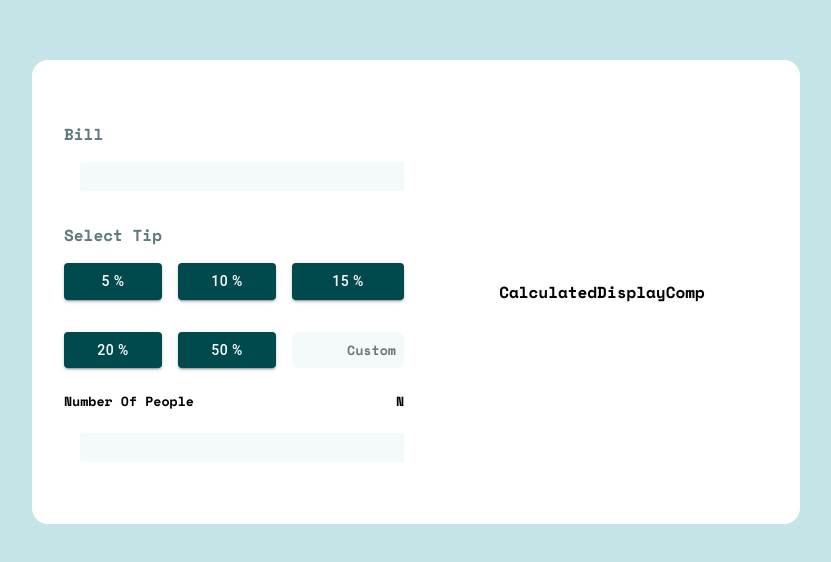
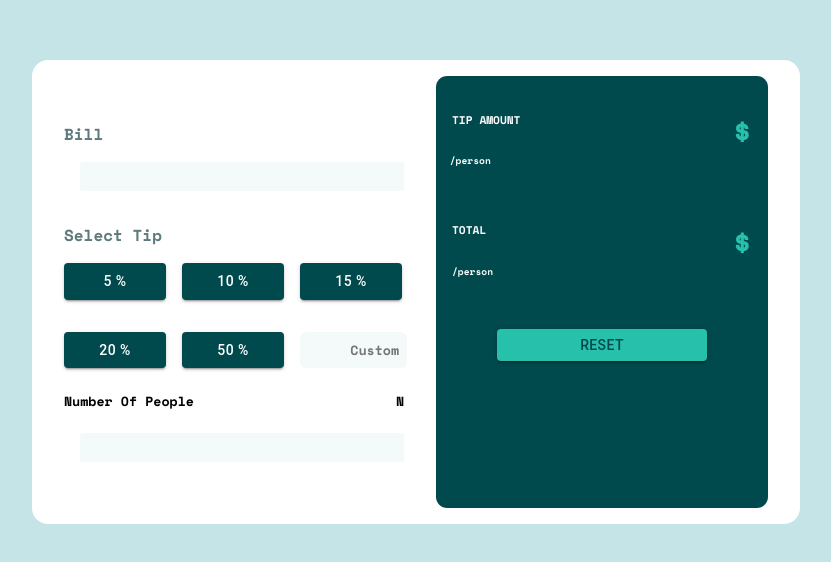
Before and after one commit to thatkhay/Tip-Tally, a React (Create React App) app in the folder tiptally/: page / in a window 1280 px wide. Shown: the part 108-670 px from the top of the page, without its empty margins (224-1055 px from the left). Built offline with nearby package versions, Linux system fonts and the light colour scheme.

Commit message:
created a  componet where calculated tip displays

```diff
--- a/tiptally/src/components/CalculatedDisplayComp.jsx
+++ b/tiptally/src/components/CalculatedDisplayComp.jsx
@@ -1,8 +1,32 @@
 import React from 'react'
+import Button from '@mui/material/Button';
 
 function CalculatedDisplayComp() {
+
+
   return (
-    <div style={{ width: '50%', marginLeft: '1rem'}}>CalculatedDisplayComp</div>
+    <div style={{ width: '50%', marginLeft: '1rem', backgroundColor: 'hsl(183, 100%, 15%) ' , height: '100%', padding: '1rem', borderRadius: '.7rem'}}>
+
+     <div style={{ display: 'flex', alignItems: 'center' , justifyContent: 'space-between'}}>
+      <div>
+       <h5 style={{fontSize: '.7rem', color: 'white', textTransform: 'uppercase', textAlign: 'left'}}>tip amount</h5>
+       <span style={{fontSize: '.6rem', color: 'hsl(189, 41%, 97%)', textAlign: 'left' , marginLeft: '-2rem' }}>/person</span>
+      </div >
+      <span style={{fontSize: '2rem', color: 'hsl(172, 67%, 45%)'}}>$</span>
+     </div>
+
+
+
+     <div style={{ display: 'flex', alignItems: 'center' , justifyContent: 'space-between', marginTop: '2rem'}}>
+      <div>
+      <h5 style={{fontSize: '.7rem', color: 'white', textTransform: 'uppercase', textAlign: 'left'}}>total</h5>
+       <span style={{fontSize: '.6rem', color: 'hsl(189, 41%, 97%)', textAlign: 'left' }}>/person</span>
+      </div>
+      <span style={{fontSize: '2rem', color: 'hsl(172, 67%, 45%)'}}>$</span>
+     </div>
+
+     <Button  variant="contained" style={{ backgroundColor: 'hsl(172, 67%, 45%)', height: '2rem', width: '70%', color: 'hsl(183, 100%, 15%)', marginTop: '3rem' }}>reset</Button>
+    </div>
   )
 }
 
--- a/tiptally/src/components/InputAndCalcComp.jsx
+++ b/tiptally/src/components/InputAndCalcComp.jsx
@@ -8,18 +8,18 @@ function InputAndCalcComp() {
     <div style={{ display: 'flex', flexDirection: 'column', width: '50%', marginRight: '1rem' }}>
       <div style={{ display: 'flex', flexDirection: 'column', textAlign: 'left' }}>
         <label htmlFor="number" style={{ textTransform: 'capitalize', color: 'hsl(186, 14%, 43%)' }}>bill</label>
-        <input type="number" style={{ backgroundColor: 'hsl(189, 41%, 97%)', border: '0', borderRadius: '.2rem', height: '1.7rem', width: '20rem', marginTop: '1rem', marginLeft: '1rem' }} />
+        <input type="number" style={{fontFamily: 'Space Mono', backgroundColor: 'hsl(189, 41%, 97%)', border: '0', borderRadius: '.2rem', height: '1.7rem', width: '20rem', marginTop: '1rem', marginLeft: '1rem' , textAlign: 'right' }} />
       </div>
 
       <div style={{ textAlign: 'left', display: 'flex', flexDirection: 'column', marginTop: '2rem' }}>
         <label htmlFor="number" style={{ textTransform: 'capitalize', color: 'hsl(186, 14%, 43%)' }}>select tip</label>
-        <div style={{ display: 'grid', gridTemplateColumns: 'repeat(3, 1fr)', gap: '1rem' }}>
+        <div style={{ display: 'grid', gridTemplateColumns: 'repeat(3, 30%)', gap: '1rem' }}>
           {tipVal.map((tip) => (
             <Button key={tip} variant="contained" style={{ backgroundColor: 'hsl(183, 100%, 15%)', marginTop: '1rem' }}>
               {tip} %
             </Button>
           ))}
-          <input type="text" placeholder="Custom" style={{ fontFamily: 'Space Mono',  backgroundColor: 'hsl(189, 41%, 97%)', border: '0', borderRadius: '.4rem', height: '2.3rem', width: '6rem', marginTop: '1rem' , textAlign: 'right' , padding: '0 0.5rem'}} />
+          <input type="text" placeholder="Custom" style={{ fontFamily: 'Space Mono',  backgroundColor: 'hsl(189, 41%, 97%)', border: '0', borderRadius: '.4rem', height: '2.3rem', width: '5.7rem', marginTop: '1rem' , textAlign: 'right' , padding: '0 0.5rem'}} />
         </div>
       </div>
 
@@ -28,7 +28,7 @@ function InputAndCalcComp() {
             <h5 style={{textTransform: 'capitalize'}}>number of people</h5>
             <h5 style={{textTransform: 'capitalize'}}>n</h5>
           </div>
-          <input type="number" style={{ backgroundColor: 'hsl(189, 41%, 97%)', border: '0', borderRadius: '.2rem', height: '1.7rem', width: '20rem', marginLeft: '1rem', fontSize: '2rem' }} />
+          <input type="number" style={{fontFamily: 'Space Mono', backgroundColor: 'hsl(189, 41%, 97%)', border: '0', borderRadius: '.2rem', height: '1.7rem', width: '20rem', marginLeft: '1rem', textAlign: 'right' }} />
       </div>
 
     </div>
```
